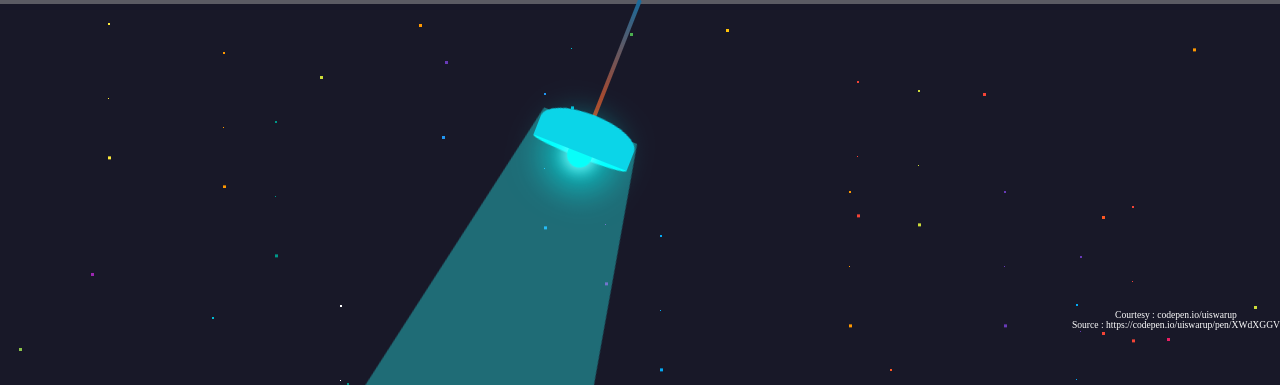
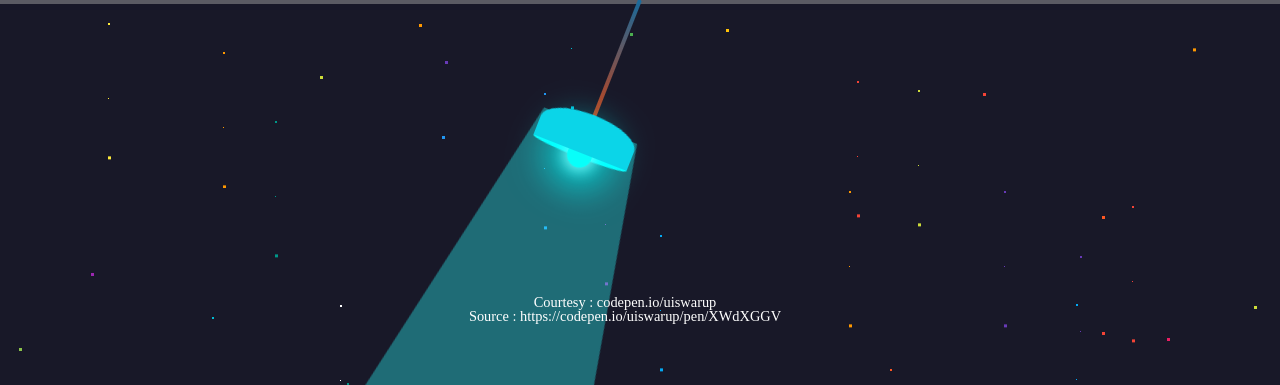
Before and after one commit to me-harshit/jsswire, a website: page views/index.html in a window 1280 px wide. Shown: the top 385 px of the page. Drawn offline with Linux system fonts and the light colour scheme.

Commit message:
Update index.html

```diff
--- a/views/index.html
+++ b/views/index.html
@@ -578,7 +578,7 @@ button {
     </div>
   </div>
   <!-- END Content -->
-	<div style="float:right;color:white;font-size:0.6rem">
+	<div style="position:relative;bottom:15px;right:15px;color:white;font-size:0.9rem">
 		<p>Courtesy : codepen.io/uiswarup</p>
 		<p>Source : https://codepen.io/uiswarup/pen/XWdXGGV</p>
 	</div>
```
